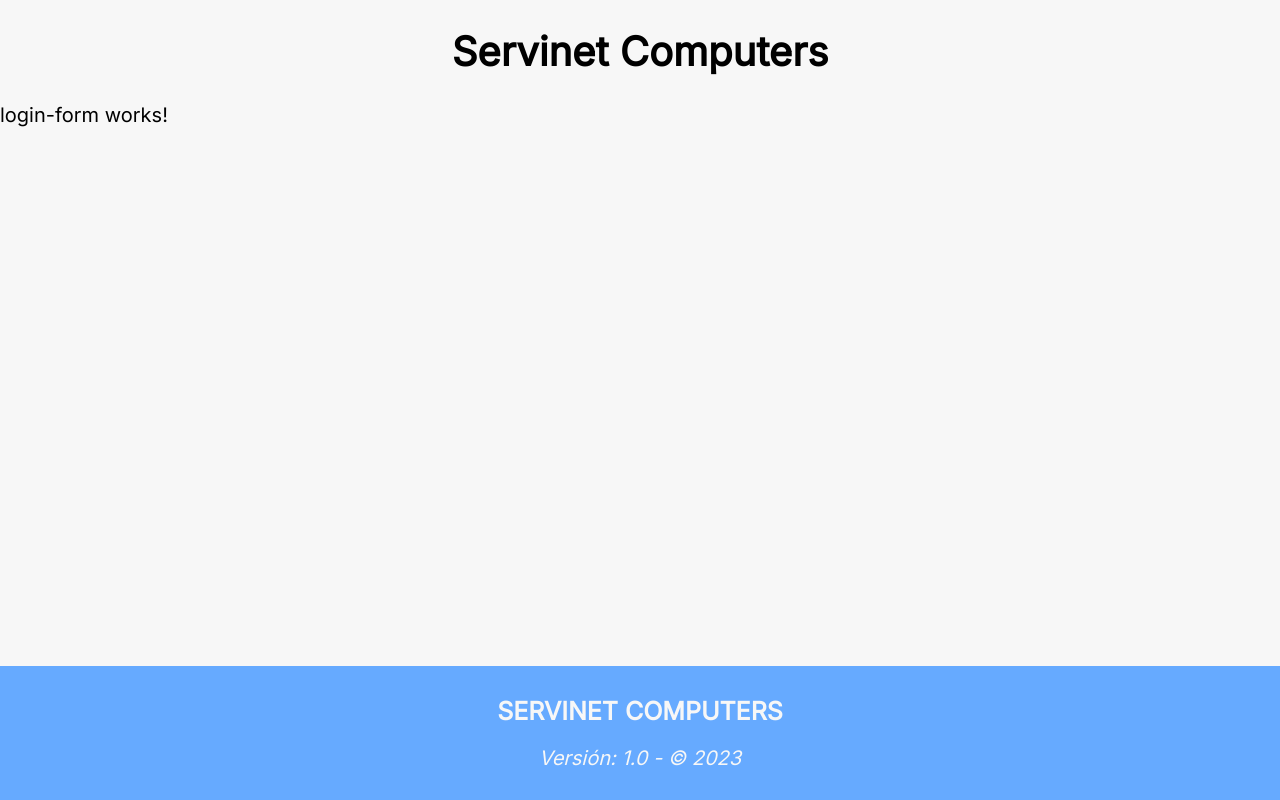
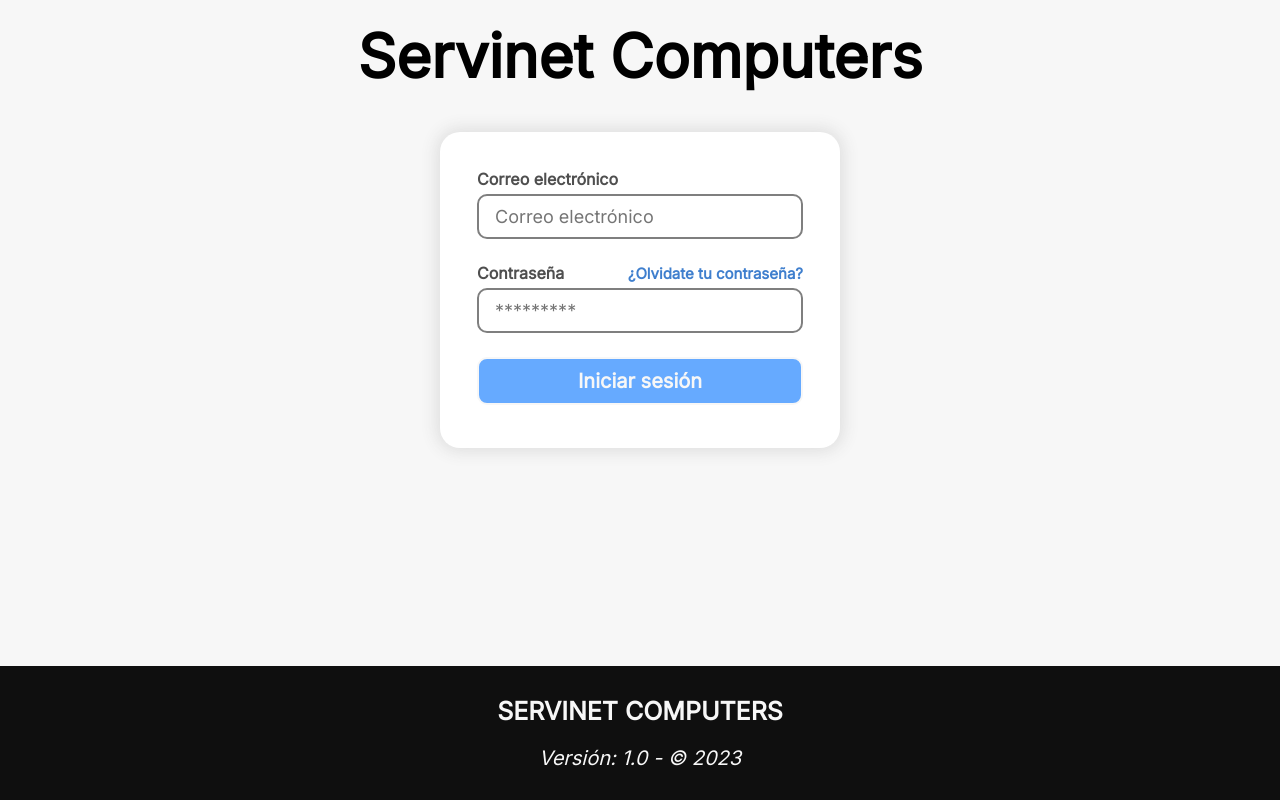
Before and after one commit to AlbenBustamante/servinet-computers-front, an Angular app: page /auth/login in a window 1280 px wide. Built offline with nearby package versions, Linux system fonts and the light colour scheme.

Commit message:
update: temporary design for login menu

```diff
--- a/src/app/modules/auth/components/login-form/login-form.component.css
+++ b/src/app/modules/auth/components/login-form/login-form.component.css
@@ -0,0 +1,55 @@
+fieldset {
+  display: flex;
+  flex-direction: column;
+  gap: 1.2rem;
+  border: 0;
+}
+
+label {
+  display: block;
+  font-size: 0.8rem;
+  margin-bottom: 0.25rem;
+  font-weight: 600;
+  color: #4f4f4f;
+}
+
+button {
+  color: #f7f7f7;
+  background-color: #66aaff;
+  font-weight: 600;
+  font-size: 1rem;
+  border: 2px solid;
+}
+
+input {
+  font-size: 0.9rem;
+  color: #3f3f3f;
+  border: 2px solid #7f7f7f;
+}
+
+input,
+button {
+  font-family: inherit;
+  padding: 0.5rem 0.8rem;
+  width: 100%;
+  border-radius: 0.5rem;
+}
+
+button:hover {
+  cursor: pointer;
+}
+
+.input-password {
+  display: flex;
+  align-items: center;
+  justify-content: space-between;
+}
+
+.input-password a {
+  display: block;
+  text-decoration: none;
+  font-size: 0.75rem;
+  color: #3f7fce;
+  font-weight: 600;
+  margin-bottom: 0.25rem;
+}
--- a/src/app/modules/auth/components/login-form/login-form.component.html
+++ b/src/app/modules/auth/components/login-form/login-form.component.html
@@ -1 +1,16 @@
-<p>login-form works!</p>
+<form>
+  <fieldset>
+    <div>
+      <label for="email">Correo electrónico</label>
+      <input type="email" placeholder="Correo electrónico" id="email" />
+    </div>
+    <div>
+      <div class="input-password">
+        <label for="password">Contraseña</label>
+        <span><a href="">¿Olvidate tu contraseña?</a></span>
+      </div>
+      <input type="password" placeholder="*********" id="password" />
+    </div>
+    <button type="submit">Iniciar sesión</button>
+  </fieldset>
+</form>
--- a/src/app/modules/auth/pages/login/login.component.css
+++ b/src/app/modules/auth/pages/login/login.component.css
@@ -1,5 +1,7 @@
 header h1 {
   text-align: center;
+  font-size: 3rem;
+  margin-top: 1rem;
 }
 
 footer {
@@ -8,7 +10,7 @@ footer {
   left: 0;
   right: 0;
   text-align: center;
-  background-color: #66aaff;
+  background-color: #0f0f0f;
   color: #f7f7f7;
   padding: 1.5rem;
 }
@@ -20,3 +22,13 @@ footer h2 {
   font-weight: 600;
   font-size: 1.25rem;
 }
+
+#login-form {
+  width: 85%;
+  max-width: 400px;
+  margin: 2rem auto;
+  padding: 1.5rem 1rem;
+  background-color: #ffffff;
+  border-radius: 1rem;
+  box-shadow: 0 0 0.8rem 0.2rem #dfdfdf;
+}
```
